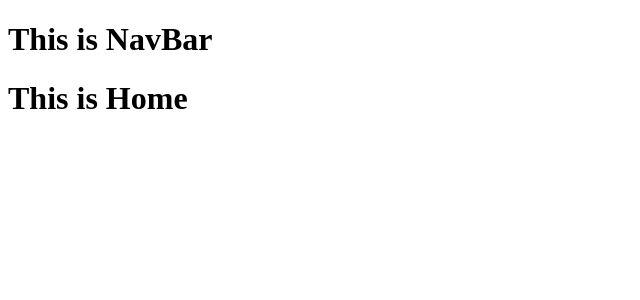
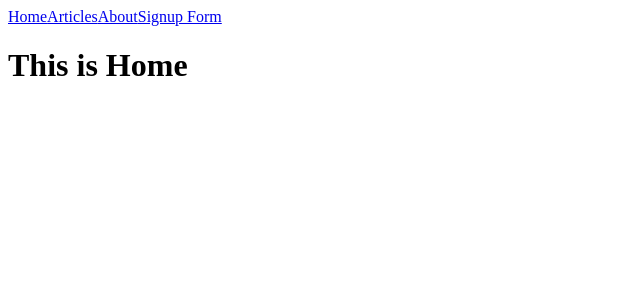
Before and after one commit to ycfan23/blog-site, a React (Create React App) app in the folder my-blog/: page / in a window 1280 px wide. Shown: the top 300 px of the page, without its empty margins (0-640 px from the left). Built offline with nearby package versions, Linux system fonts and the light colour scheme.

Commit message:
NavBar links created for each page

```diff
--- a/my-blog/src/components/navBar.jsx
+++ b/my-blog/src/components/navBar.jsx
@@ -1,9 +1,13 @@
-import React from 'react'
+import React from 'react';
+import { Link } from 'react-router-dom';
 
 const NavBar = () => {
   return (
     <div>
-      <h1>This is NavBar</h1>
+      <Link to='/'>Home</Link>
+      <Link to='/articles'>Articles</Link>
+      <Link to='/about'>About</Link>
+      <Link to='/signupform'>Signup Form</Link>
     </div>
   )
 }
```
